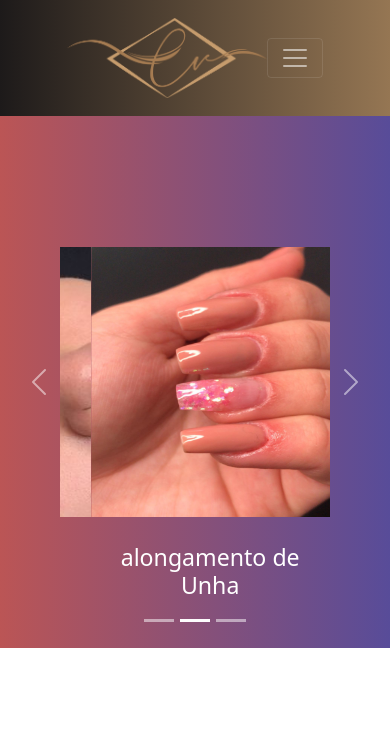
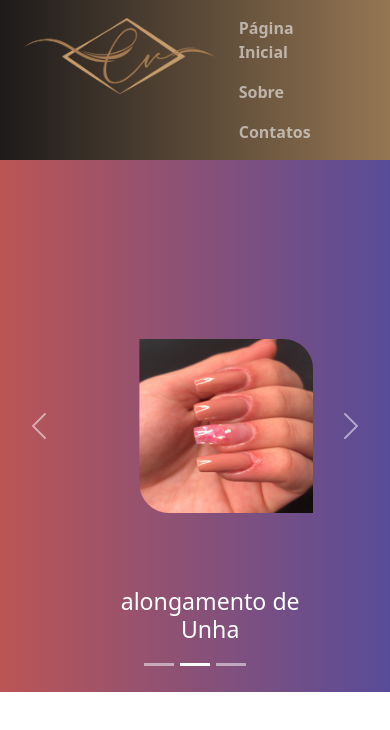
Before and after one commit to Olieveira/site-carol, a Next.js app: page / in a window 390 px wide. Shown: the top 730 px of the page. Built offline with nearby package versions, Linux system fonts and the light colour scheme.

Commit message:
1.5
Removed toggled from Menu and improved responsivity

```diff
--- a/components/Menu.js
+++ b/components/Menu.js
@@ -16,9 +16,9 @@ const Menu = () => {
         <div style={{ minWidth: '100%' }}>
             <Navbar color="dark" dark expand="sm" className='flex-wrap flex-row' style={{ backgroundImage: `linear-gradient(to right, #1d1a1a, #957653)` }}>
                 <Container fluid>
-                    <div className='d-flex flex-row justify-content-center align-items-center'>
+                    <div className='d-flex flex-row justify-content-between align-items-center'>
 
-                        <div className='' style={{ minWidth: '100px', width: '200px', padding: '10px 0' }}>
+                        <div className='align-self-start' style={{ left: '0px',minWidth: '100px', width: '200px', padding: '10px 0' }}>
                             <Image
                                 src={logo}
                                 width={'50px'}
@@ -28,10 +28,10 @@ const Menu = () => {
                             />
                         </div>
 
-                        <NavbarToggler onClick={toggle} />
 
-                        <Collapse style={{ justifyContent: 'right' }} isOpen={isOpen} navbar>
-                            <Nav className="mr-auto " navbar style={{ color: '#2c2521', fontWeight: 'bold' }}>
+
+
+                        <Nav className="mr-auto px-4 " navbar style={{ color: '#2c2521', fontWeight: 'bold' }}>
 
                             <NavItem className='text-right, link-hd'>
                                 <NavLink href="/">Página Inicial</NavLink>
@@ -47,7 +47,7 @@ const Menu = () => {
 
                         </Nav>
 
-                        </Collapse>
+
 
                     </div>
                 </Container>
--- a/pages/index.js
+++ b/pages/index.js
@@ -27,23 +27,23 @@ function App() {
 
             <Container fluid style={{ backgroundImage: `linear-gradient(to right, #bb5555, #584c99)`, minHeight: '500px', minWidth: '100%' }} className='d-flex align-content-center justify-content-center align-items-center'>
                 <Carousel className='px-5'>
-                    <Carousel.Item>
+                    <Carousel.Item className='px-5'>
                         <div className='d-flex justify-content-around align-items-center m-3' style={{ minWidth: '100%', minHeight: '500px' }}>
-                            <Image style={{ cursor: 'pointer' }}
+                            <Image style={{ cursor: 'pointer', borderTopRightRadius: '30px', borderBottomLeftRadius: '30px', WebkitBorderTopRightRadius: '30px', WebkitBorderBottomLeftRadius: '30px' }}
                                 src={henna}
                                 width={'293px'}
                                 height={'293px'}
 
                             />
-                            <Carousel.Caption >
+                            <Carousel.Caption>
                                 <h3>Henna</h3>
                             </Carousel.Caption>
                         </div>
                     </Carousel.Item>
 
-                    <Carousel.Item>
+                    <Carousel.Item className='px-5'>
                         <div className='d-flex justify-content-around align-items-center m-3' style={{ minWidth: '100%', minHeight: '500px' }}>
-                            <Image style={{ cursor: 'pointer' }}
+                            <Image style={{ cursor: 'pointer', borderTopRightRadius: '30px', borderBottomLeftRadius: '30px', WebkitBorderTopRightRadius: '30px', WebkitBorderBottomLeftRadius: '30px' }}
                                 src={alongamento}
                                 width={'293px'}
                                 height={'293px'}
@@ -55,9 +55,9 @@ function App() {
                         </div>
                     </Carousel.Item>
 
-                    <Carousel.Item>
+                    <Carousel.Item className='px-5'>
                         <div className='d-flex justify-content-center align-items-center m-3' style={{ minWidth: '100%', minHeight: '500px' }}>
-                            <Image style={{ cursor: 'pointer' }}
+                            <Image style={{ cursor: 'pointer', borderTopRightRadius: '30px', borderBottomLeftRadius: '30px', WebkitBorderTopRightRadius: '30px', WebkitBorderBottomLeftRadius: '30px' }}
                                 src={microLabial}
                                 width={'293px'}
                                 height={'293px'}
```
Lines whose indentation alone changed are shown as unchanged.
